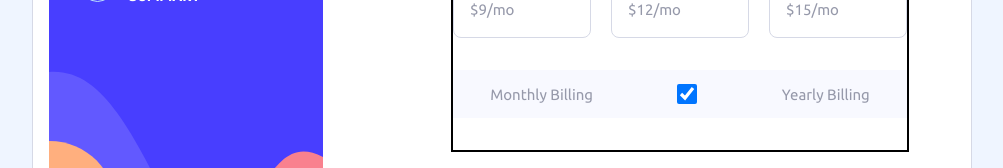
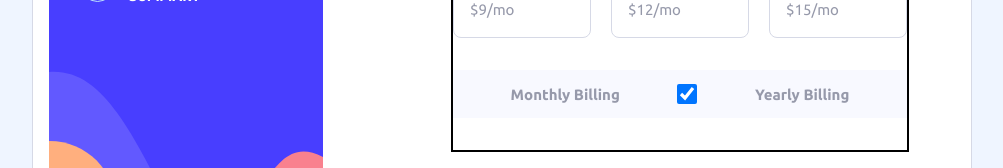
Before and after one commit to Magnus-kutuson/Amalitech-Labs, an Angular app: page /step2 in a window 1280 px wide. Shown: the part 368-536 px from the top of the page, without its empty margins (138-1141 px from the left). Built offline with nearby package versions, Linux system fonts and the light colour scheme.

Commit message:
generated a services component

```diff
--- a/src/app/app.routes.ts
+++ b/src/app/app.routes.ts
@@ -8,6 +8,8 @@ export const routes: Routes = [
         children: [
         { path: 'step1', component: FormsComponent, title: 'Your info' },
         { path: 'step2', component: OptionsComponent, title: 'Select plan' },
+        { path: 'step3', component: FormsComponent, title: 'Add-ons' },
+        { path: 'step4', component: FormsComponent, title: 'Summary' },
     ]},
 
 ];
--- a/src/app/options/options.component.css
+++ b/src/app/options/options.component.css
@@ -8,7 +8,6 @@
 .option-header{
     width: 450px;
     height: 68px;
-    /* border: 2px solid red; */
     margin-bottom: 4rem;
 }
 .option-header h1{
@@ -37,6 +36,9 @@
     border: 1px solid #D6D9E6;
     padding: 1rem;
 }
+.plan:hover{
+    border: 1px solid #483EFF;
+}
 
 .plan img{
     width: 40px;
@@ -63,15 +65,15 @@
     height: 48px;
     background-color: #f8f9ff;
     display: flex;
-    justify-content: space-around;
+    justify-content: space-evenly;
     align-items: center;
-    gap: 10px;
     margin: 2rem 0;
 }
 
+
 .billing label{
     font-size: 15px;
-    font-weight: 400;
+    font-weight: 700;
     color: #9699AA;
 }
 
--- /dev/null
+++ b/src/app/services/services.component.html
@@ -0,0 +1 @@
+<p>services works!</p>
```
Also changed, not shown: src/app/options/options.component.html (+3 -4 lines), src/app/services/services.component.ts (added, +11 -0 lines), src/app/services/services.component.css (added), 1 other file (tests, documents, lock files or other folders).
